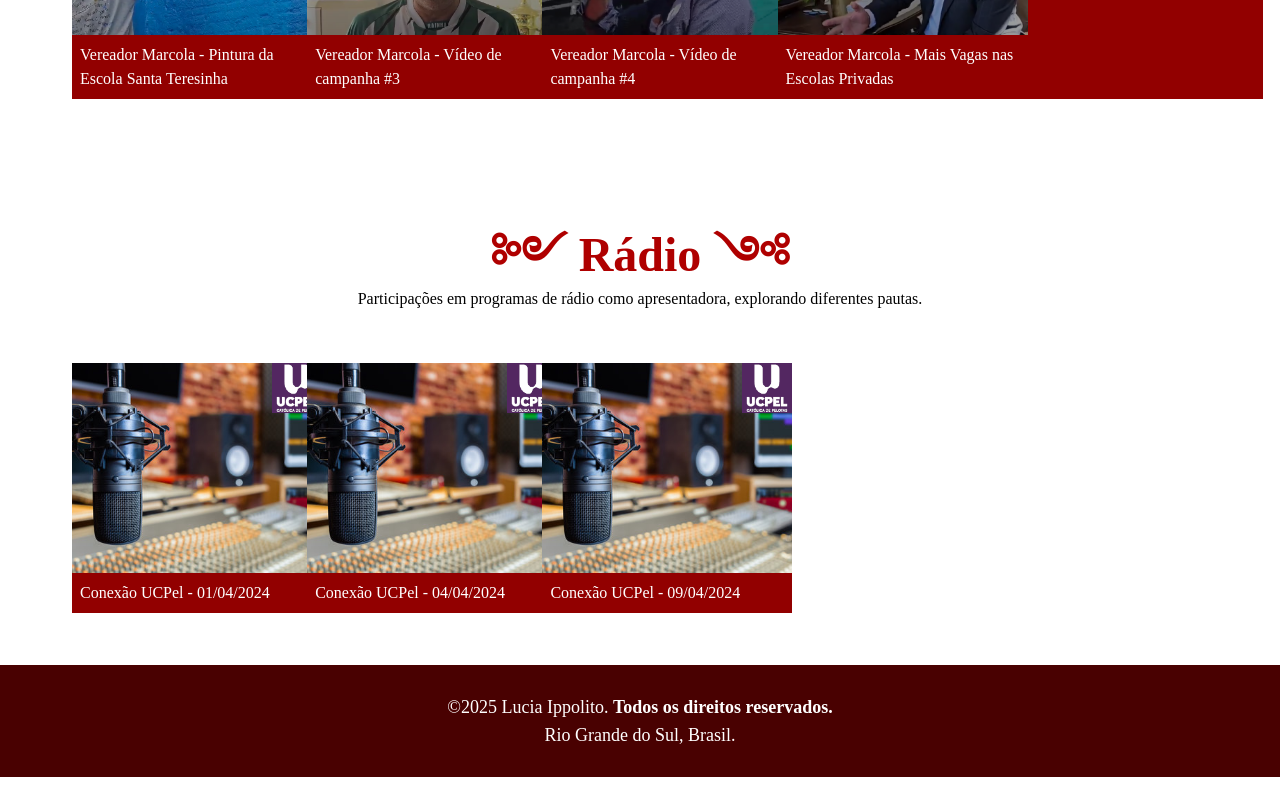
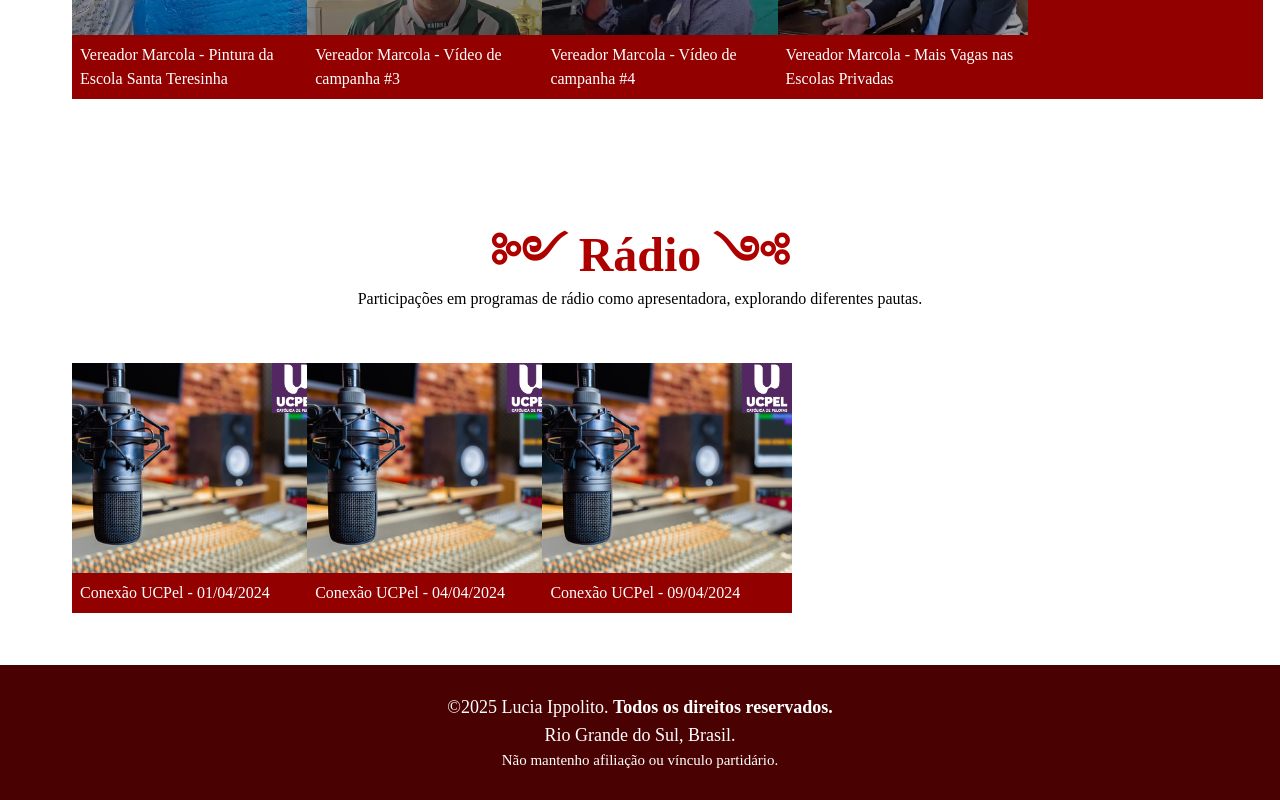
Before and after one commit to luciaippolito/luciaippolito.github.io, a React (Vite) app: page / in a window 1280 px wide. Shown: the part 3436-4236 px from the top of the page. Before the commit the page ends 4213 px from the top, so only its background shows below. Built offline with nearby package versions, Linux system fonts and the light colour scheme; a web font is replaced by a local one.

Commit message:
New text in footer

```diff
--- a/src/components/layout/Footer.tsx
+++ b/src/components/layout/Footer.tsx
@@ -8,6 +8,7 @@ const Footer = () => {
     <footer className="p-7 text-center text-lg text-white bg-lucia-red ">
       <p>&copy;{ currentYear } { t("footer.name") } <strong>{t("footer.copy")}</strong></p>
       <p>{ t("footer.location") }</p>
+      <p className="text-[15px]"> { t("footer.politics") } </p>
     </footer>
   )
 }
--- a/src/locales/pt.json
+++ b/src/locales/pt.json
@@ -117,6 +117,7 @@
     "footer": {
         "name": "Lucia Ippolito.",
         "copy": "Todos os direitos reservados.",
-        "location": "Rio Grande do Sul, Brasil."
+        "location": "Rio Grande do Sul, Brasil.",
+        "politics": "Não mantenho afiliação ou vínculo partidário."
     }
 }
```
